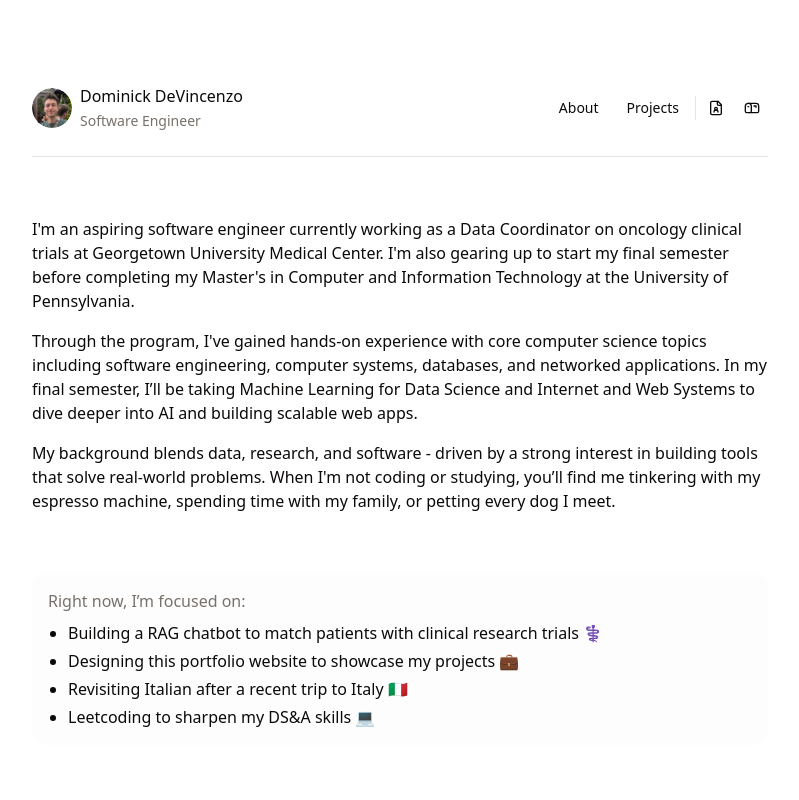
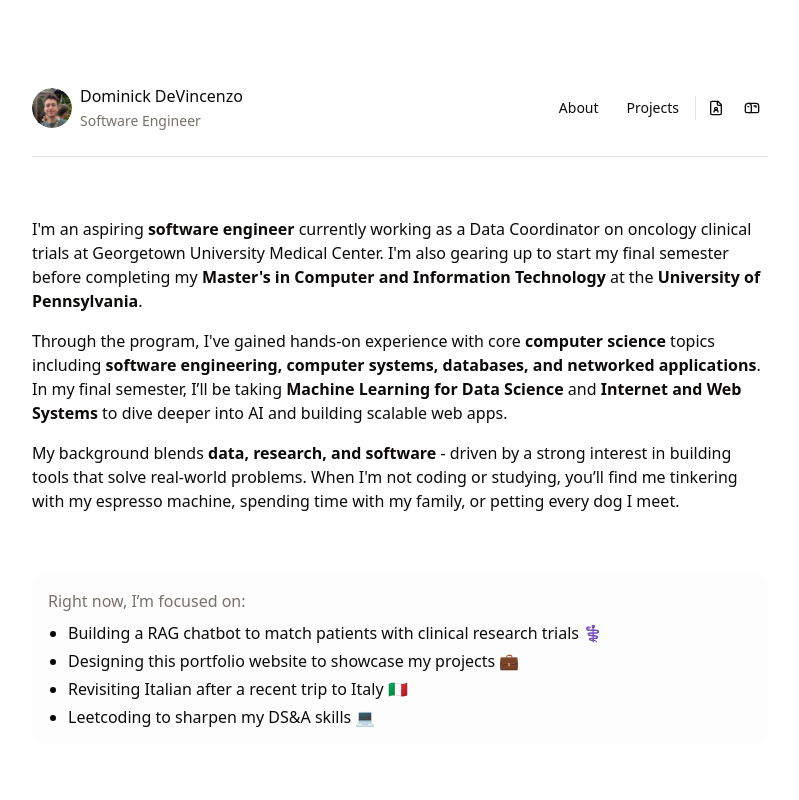
Before and after one commit to dominick-dev/portfolio-website, a Next.js app: page / in a window 1280 px wide. Shown: the top 800 px of the page, without its empty margins (240-1039 px from the left). Built offline with nearby package versions, Linux system fonts and the light colour scheme.

Commit message:
update resume, bookbase GH link, bolding in about me

```diff
--- a/src/app/page.tsx
+++ b/src/app/page.tsx
@@ -38,7 +38,7 @@ const projects: Project[] = [
       "MongoDB",
       "AWS RDS",
     ],
-    githubLink: "https://github.com/hi-jaxon/5500project",
+    githubLink: "https://github.com/dominick-dev/BookBase",
   },
   {
     id: 3,
--- a/src/components/AboutMe.tsx
+++ b/src/components/AboutMe.tsx
@@ -4,22 +4,28 @@ function AboutMe() {
       {/* Bio Section */}
       <div className="space-y-4">
         <p>
-          I&apos;m an aspiring software engineer currently working as a Data
-          Coordinator on oncology clinical trials at Georgetown University
+          I&apos;m an aspiring <b>software engineer</b> currently working as a
+          Data Coordinator on oncology clinical trials at Georgetown University
           Medical Center. I&apos;m also gearing up to start my final semester
-          before completing my Master&apos;s in Computer and Information
-          Technology at the University of Pennsylvania.
+          before completing my{" "}
+          <b>Master&apos;s in Computer and Information Technology</b> at the{" "}
+          <b>University of Pennsylvania</b>.
         </p>
         <p>
           Through the program, I&apos;ve gained hands-on experience with core
-          computer science topics including software engineering, computer
-          systems, databases, and networked applications. In my final semester,
-          I’ll be taking Machine Learning for Data Science and Internet and Web
-          Systems to dive deeper into AI and building scalable web apps.
+          <b> computer science</b> topics including{" "}
+          <b>
+            software engineering, computer systems, databases, and networked
+            applications
+          </b>
+          . In my final semester, I’ll be taking{" "}
+          <b>Machine Learning for Data Science</b> and{" "}
+          <b>Internet and Web Systems</b> to dive deeper into AI and building
+          scalable web apps.
         </p>
         <p>
-          My background blends data, research, and software - driven by a strong
-          interest in building tools that solve real-world problems. When
+          My background blends <b>data, research, and software</b> - driven by a
+          strong interest in building tools that solve real-world problems. When
           I&apos;m not coding or studying, you’ll find me tinkering with my
           espresso machine, spending time with my family, or petting every dog I
           meet.
```
Also changed, not shown: 1 other file (tests, documents, lock files or other folders).
